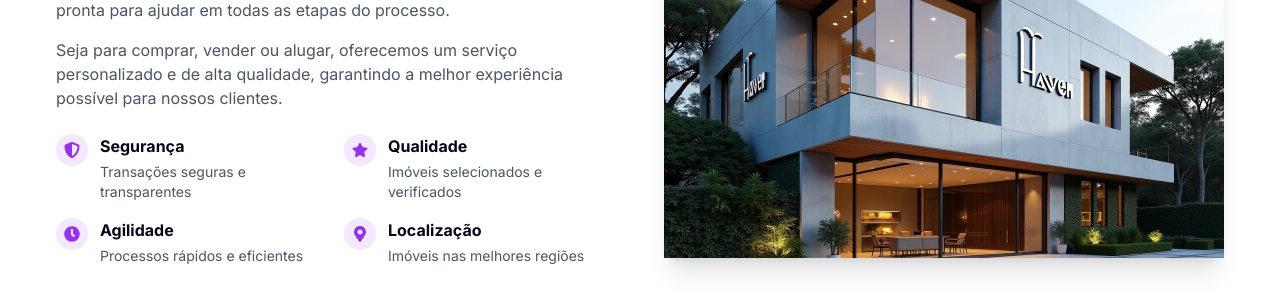
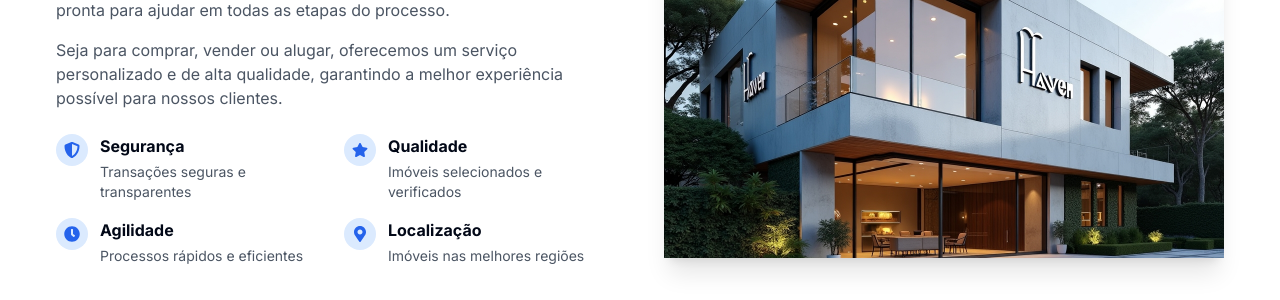
Before and after one commit to Eddi3MS/haven, a Next.js app: page / in a window 1280 px wide. Shown: the part 1440-1740 px from the top of the page. Built offline with nearby package versions, Linux system fonts and the light colour scheme; no server answers; the database is empty.

Commit message:
update: colors

```diff
--- a/app/page.tsx
+++ b/app/page.tsx
@@ -119,8 +119,8 @@ export default async function Home() {
                 </p>
                 <div className="grid grid-cols-2 gap-4">
                   <div className="flex items-start">
-                    <div className="bg-purple-100 p-2 rounded-full mr-3">
-                      <FaShieldAlt className="text-purple-600" size={16} />
+                    <div className="bg-blue-100 p-2 rounded-full mr-3">
+                      <FaShieldAlt className="text-blue-600" size={16} />
                     </div>
                     <div>
                       <h3 className="font-bold mb-1">Segurança</h3>
@@ -130,8 +130,8 @@ export default async function Home() {
                     </div>
                   </div>
                   <div className="flex items-start">
-                    <div className="bg-purple-100 p-2 rounded-full mr-3">
-                      <FaStar className="text-purple-600" size={16} />
+                    <div className="bg-blue-100 p-2 rounded-full mr-3">
+                      <FaStar className="text-blue-600" size={16} />
                     </div>
                     <div>
                       <h3 className="font-bold mb-1">Qualidade</h3>
@@ -141,8 +141,8 @@ export default async function Home() {
                     </div>
                   </div>
                   <div className="flex items-start">
-                    <div className="bg-purple-100 p-2 rounded-full mr-3">
-                      <FaClock className="text-purple-600" size={16} />
+                    <div className="bg-blue-100 p-2 rounded-full mr-3">
+                      <FaClock className="text-blue-600" size={16} />
                     </div>
                     <div>
                       <h3 className="font-bold mb-1">Agilidade</h3>
@@ -152,8 +152,8 @@ export default async function Home() {
                     </div>
                   </div>
                   <div className="flex items-start">
-                    <div className="bg-purple-100 p-2 rounded-full mr-3">
-                      <FaMapMarkerAlt className="text-purple-600" size={16} />
+                    <div className="bg-blue-100 p-2 rounded-full mr-3">
+                      <FaMapMarkerAlt className="text-blue-600" size={16} />
                     </div>
                     <div>
                       <h3 className="font-bold mb-1">Localização</h3>
```
